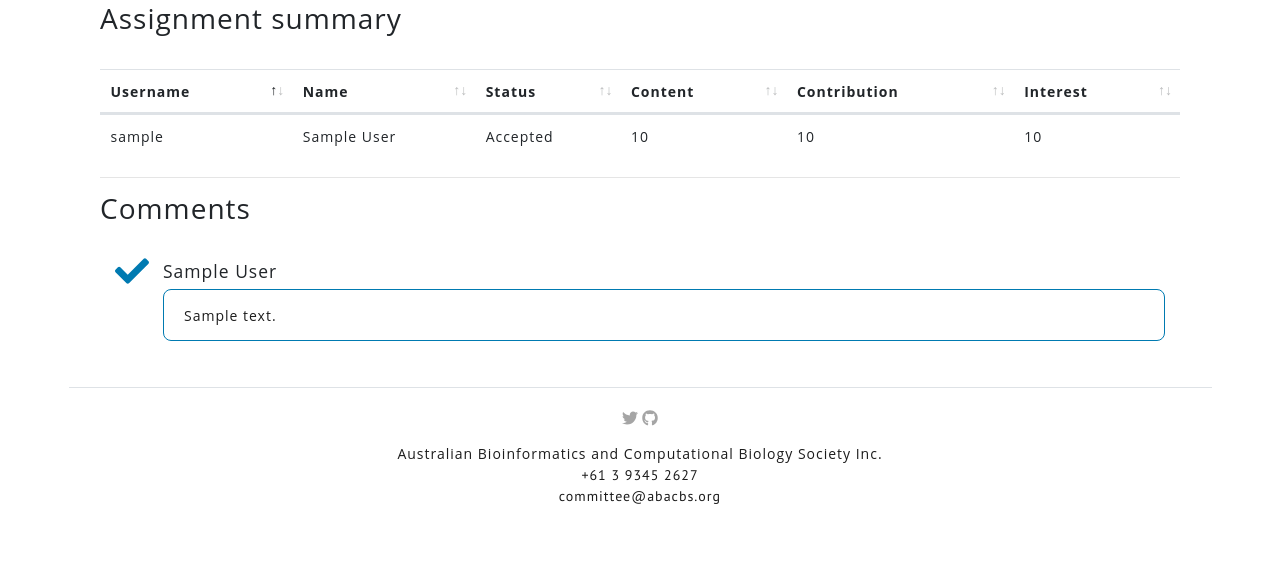
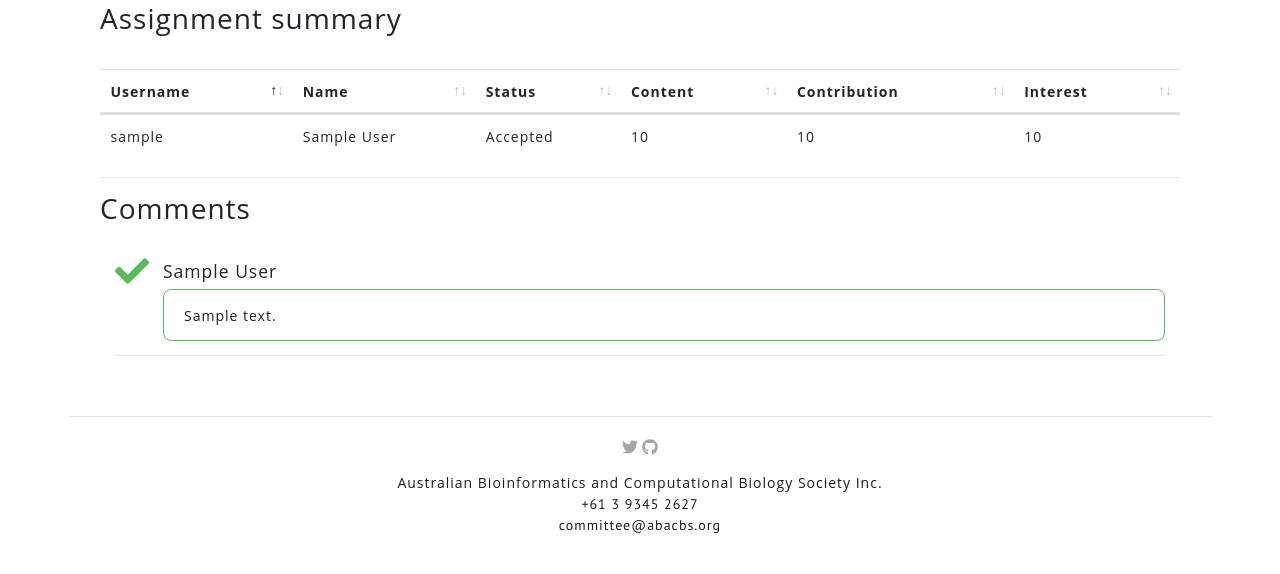
Before and after one commit to daniaki/ABACBSAbsSS, a Django app: template abstract/templates/abstract/abstract_detail.html in a window 1280 px wide. Shown: the part 546-1120 px from the top of the page. Before the commit the page ends 1050 px from the top, so only its background shows below. Run offline with Django 3.2, Linux system fonts and the light colour scheme; the template is opened without the code that fills it: most values are stand-ins (such as "Sample title", 1, 10 or a date in 2020); some libraries are stand-ins or nearby versions.

Commit message:
UI fixes

```diff
--- a/abstract/templates/abstract/abstract.html
+++ b/abstract/templates/abstract/abstract.html
@@ -87,7 +87,7 @@
         {% if assignment.review or assignment.rejection_comment %}
           <div class="media">
             {% if assignment.review %}
-              <i class="align-self-start mr-3 fa fa-check" style="font-size: 34px; color: #007ab1"></i>
+              <i class="align-self-start mr-3 fa fa-check" style="font-size: 34px; color: #5cb85c"></i>
             {% else %}
               <i class="align-self-start mr-3 fa fa-times" style="font-size: 34px; color: #dd0c15"></i>
             {% endif %}
@@ -105,7 +105,7 @@
             </div>
           </div>
         {% endif %}
-      {% if forloop.counter < abstract.assignments.count %}
+      {% if forloop.counter0 < abstract.assignments.count %}
         <hr>
       {% endif %}
       {% endfor %}
--- a/core/static/core/core/base.css
+++ b/core/static/core/core/base.css
@@ -206,7 +206,7 @@ body {
   border-radius: 8px;
 }
 .border-review {
-  border: 1px solid #007ab1;
+  border: 1px solid #5cb85c;
 }
 .border-decline {
   border: 1px solid #dd0c15;
```
